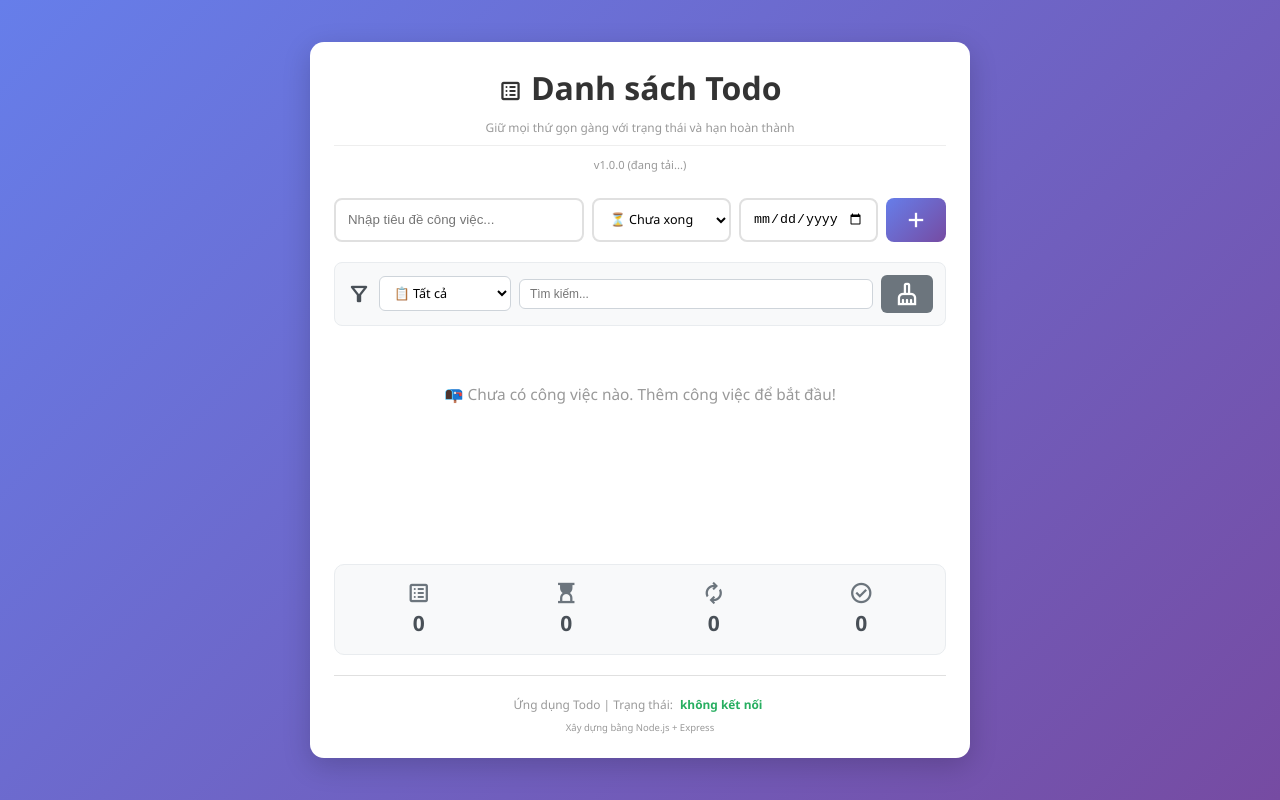
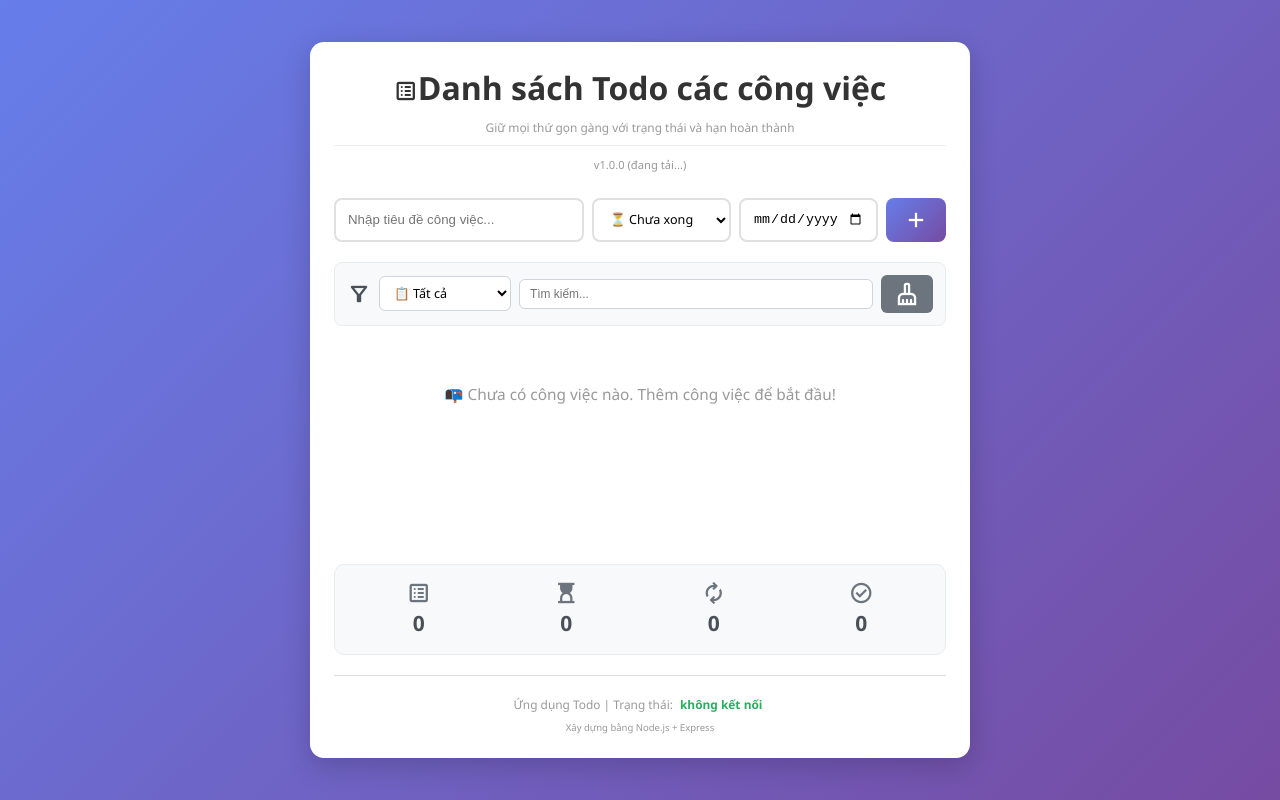
Before and after one commit to MinhTri2104tsa/CNPMDemoTodoCICD, a website: page public/index.html in a window 1280 px wide. Drawn offline with nearby package versions, Linux system fonts and the light colour scheme; no server answers.

Commit message:
Change title

```diff
--- a/public/index.html
+++ b/public/index.html
@@ -11,7 +11,7 @@
     <div class="container">
         <!-- Header Section -->
         <header class="header">
-            <h1><span class="material-symbols-outlined">list_alt</span> Danh sách Todo</h1>
+            <h1><span class="material-symbols-outlined">list_alt</span>Danh sách Todo các công việc</h1>
             <p class="subtitle">Giữ mọi thứ gọn gàng với trạng thái và hạn hoàn thành</p>
             <!-- Version Display -->
             <div class="version-info">
```
